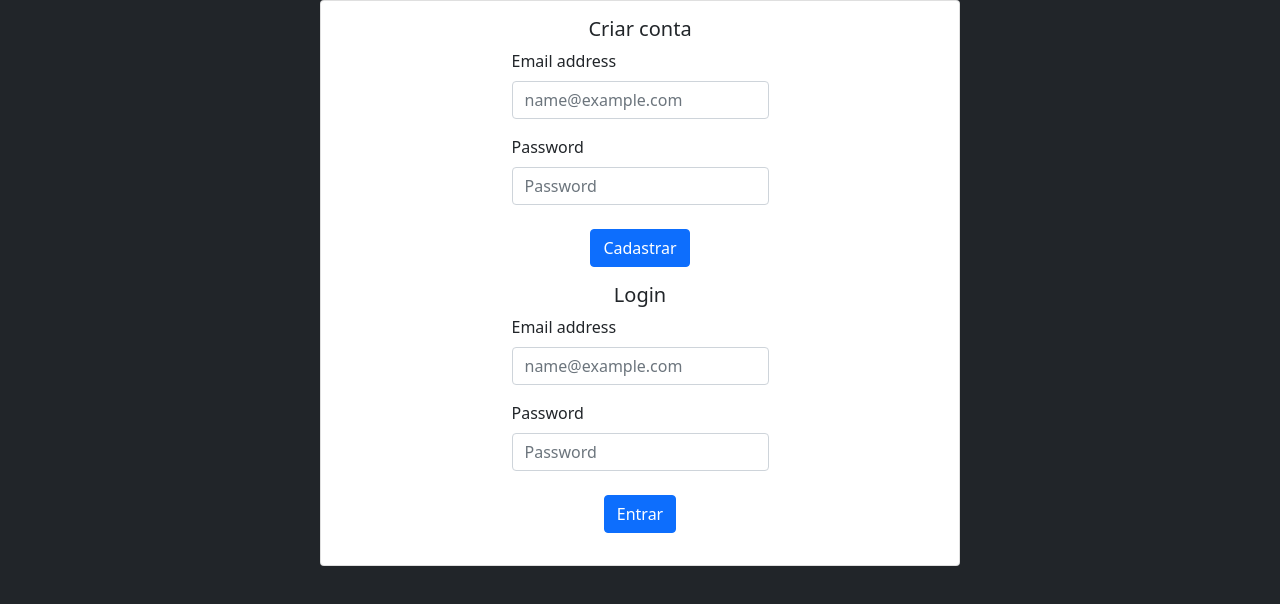
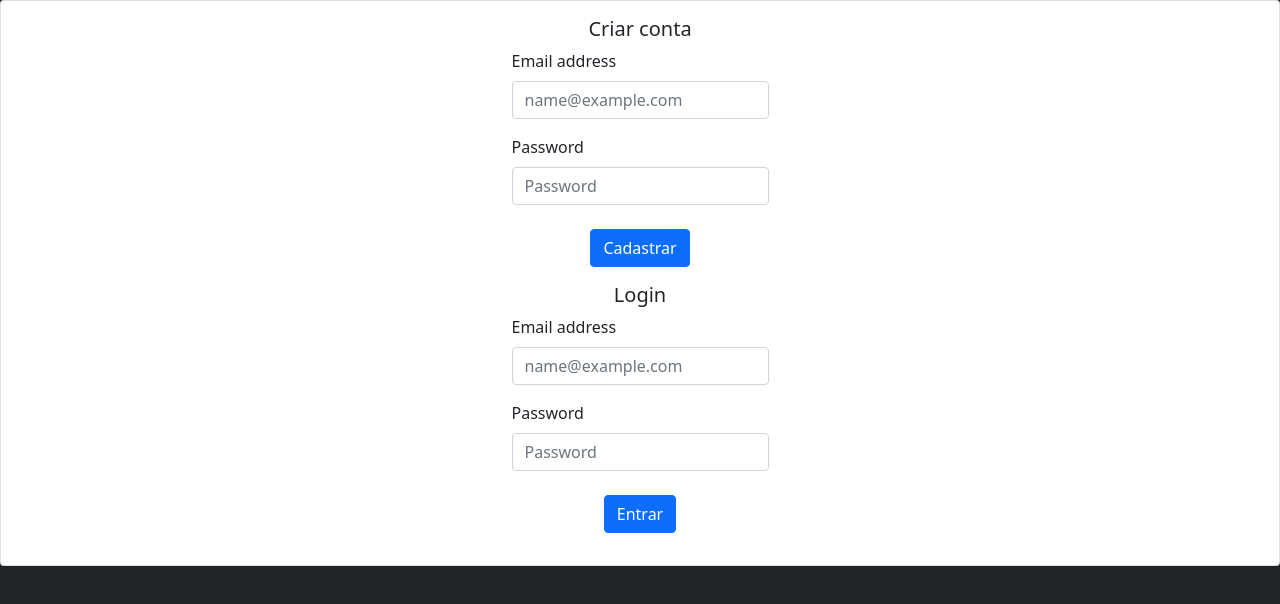
Before and after one commit to jvcorado/sistemaLogin, a plain HTML site: page index.html in a window 1280 px wide. Drawn offline with Linux system fonts and the light colour scheme.

Commit message:
Update index.html

```diff
--- a/index.html
+++ b/index.html
@@ -8,7 +8,7 @@
     <link rel="stylesheet" href="css/bootstrap.min.css">
 </head>
 <body class="bg-dark d-flex flex-column justify-content-center align-items-center">
-    <div class="card w-50">
+    <div class="card w-100">
         <div class="card-body d-flex align-items-center justify-content-center flex-column">
             <h5 class="card-title ">Criar conta</h5>
             <div class="mb-3">
```
